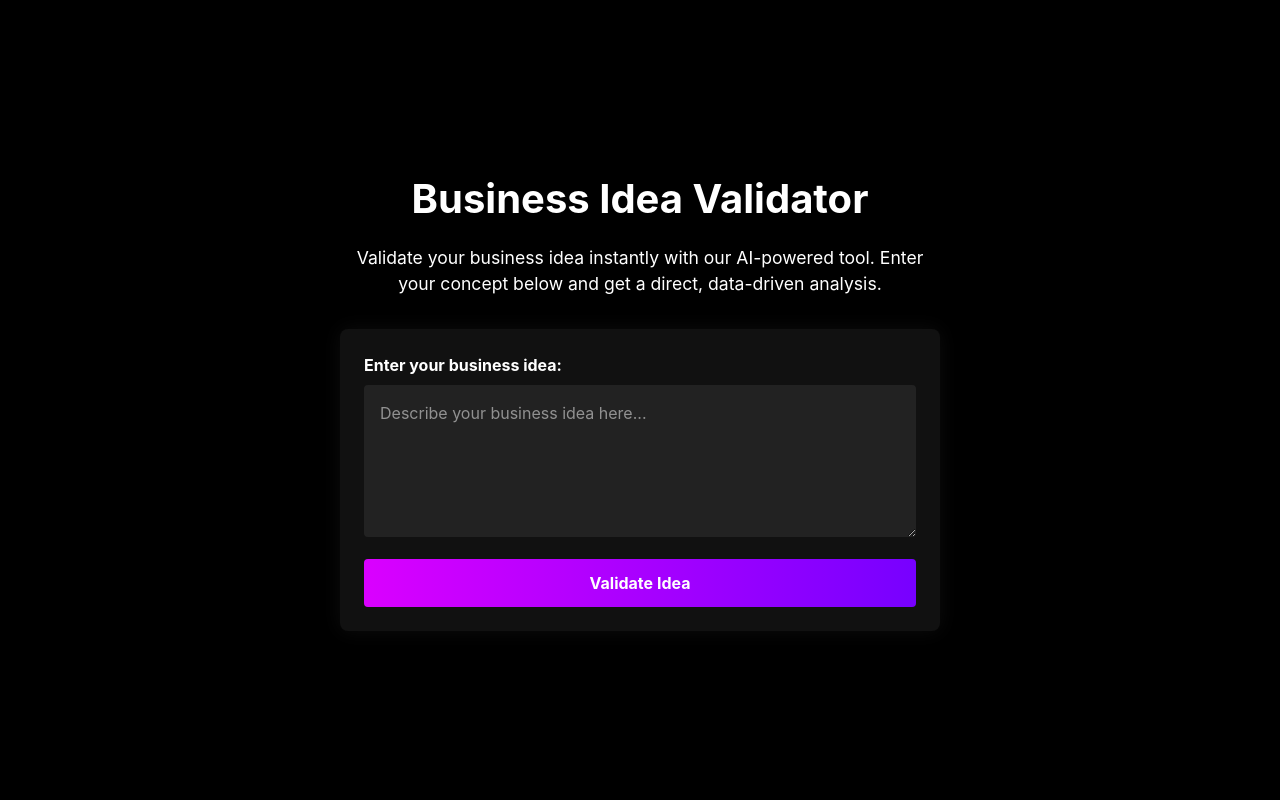
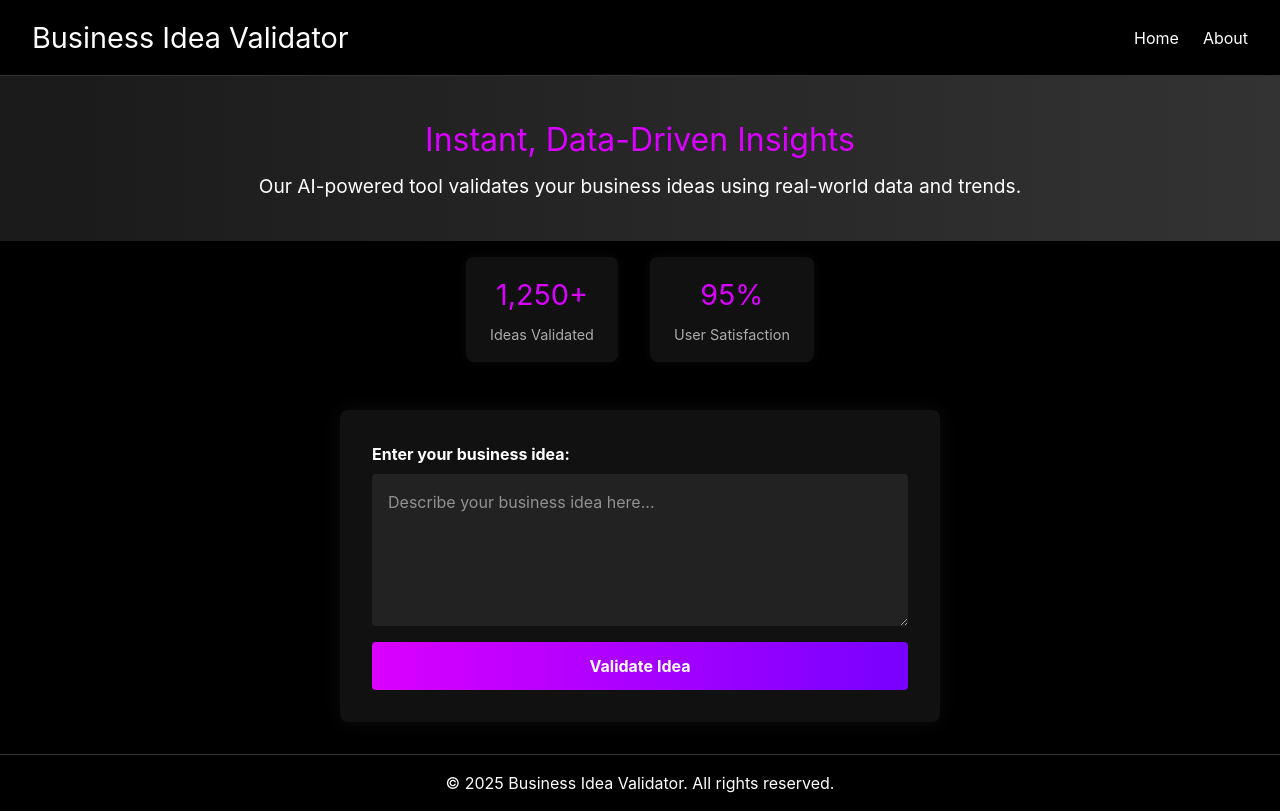
Before and after one commit to DominicDurso/my-business-validator, a Next.js app: page / in a window 1280 px wide. Built offline with nearby package versions, Linux system fonts and the light colour scheme.

Commit message:
Fix TypeScript style errors and update UI

```diff
--- a/app/api/validate/route.js
+++ b/app/api/validate/route.js
@@ -56,22 +56,15 @@ ${JSON.stringify(trendsData, null, 2)}
 Business Idea: ${idea}
     `;
 
-    // Call OpenAI API with the system prompt including trends data
+    // Call OpenAI API with the prompt
     const openaiResponse = await axios.post(
       "https://api.openai.com/v1/chat/completions",
       {
         model: "gpt-3.5-turbo", // or "gpt-4" if available
         messages: [
-          {
-            role: "system",
-            content: systemPrompt,
-          },
-          {
-            role: "user",
-            content: `Business Idea: ${idea}`,
-          },
+          { role: "system", content: systemPrompt },
+          { role: "user", content: `Business Idea: ${idea}` },
         ],
-        // Increase max_tokens if you need a longer output
         max_tokens: 700,
         temperature: 0.7,
       },
@@ -83,21 +76,27 @@ Business Idea: ${idea}
       }
     );
 
-    // Raw AI response
-    const result = openaiResponse.data.choices[0].message.content;
+    // Raw AI response text
+    let result = openaiResponse.data.choices[0].message.content;
 
-    // POST-PROCESS: Remove Markdown symbols (# and *) to clean up the output
-    let cleanedResult = result
-      .replace(/#/g, "")   // remove all '#' characters
-      .replace(/\*/g, ""); // remove all '*' characters
+    // Remove Markdown symbols
+    result = result.replace(/#/g, "").replace(/\*/g, "");
 
-    // Return the cleaned output
-    return new NextResponse(cleanedResult.trim(), {
+    // Transform known headings into <h2> tags with a purple accent
+    const headings = ["Market Potential", "Competition", "Viability", "Risks", "Recommendations"];
+    headings.forEach((heading) => {
+      const regex = new RegExp(`[0-9]*[.)]*\\s*${heading}[:]*`, "gi");
+      result = result.replace(regex, () => {
+        return `<h2 style="font-size:1.4rem; font-weight:bold; margin-top:1rem; color:#8A2BE2;">${heading}</h2>`;
+      });
+    });
+
+    return new NextResponse(result.trim(), {
       status: 200,
-      headers: { "Content-Type": "text/plain" },
+      headers: { "Content-Type": "text/html" },
     });
   } catch (error) {
     console.error("OpenAI API Error:", error.response?.data || error.message);
-    return new NextResponse("Error processing request", { status: 500 });
+    return new NextResponse("Sorry, there are technical difficulties currently.", { status: 500 });
   }
 }
--- a/app/page.tsx
+++ b/app/page.tsx
@@ -1,6 +1,146 @@
 "use client";
 
-import React, { useState, FormEvent } from "react";
+import React, { useState, FormEvent, CSSProperties } from "react";
+
+/**
+ * A helper type that maps string keys to valid React.CSSProperties.
+ * This tells TypeScript that each style object is a valid set of inline styles.
+ */
+type StyleMap = {
+  [key: string]: CSSProperties;
+};
+
+const styles: StyleMap = {
+  main: {
+    minHeight: "100vh",
+    backgroundColor: "#000",
+    color: "#fff",
+    fontFamily:
+      "-apple-system, BlinkMacSystemFont, 'Segoe UI', Roboto, Oxygen, Ubuntu, Cantarell, 'Open Sans', 'Helvetica Neue', sans-serif",
+  },
+  header: {
+    width: "100%",
+    padding: "1rem 2rem",
+    display: "flex",
+    justifyContent: "space-between",
+    alignItems: "center",
+    borderBottom: "1px solid #333",
+  },
+  title: {
+    fontSize: "1.8rem",
+    margin: 0,
+  },
+  nav: {
+    display: "flex",
+    gap: "1.5rem",
+  },
+  navLink: {
+    color: "#fff",
+    textDecoration: "none",
+    fontSize: "1rem",
+    transition: "color 0.2s ease",
+  },
+  hero: {
+    textAlign: "center" as const, // 'center' is valid, sometimes TS wants a const assertion
+    padding: "2rem 1rem",
+    background: "linear-gradient(90deg, #1a1a1a, #333)",
+  },
+  heroTitle: {
+    fontSize: "2rem",
+    margin: "0.5rem 0",
+    color: "#da00ff",
+  },
+  heroText: {
+    fontSize: "1.2rem",
+    margin: "0.5rem 0",
+  },
+  metricsSection: {
+    display: "flex",
+    justifyContent: "center",
+    gap: "2rem",
+    padding: "1rem",
+  },
+  metricCard: {
+    backgroundColor: "#111",
+    padding: "1rem 1.5rem",
+    borderRadius: "8px",
+    boxShadow: "0 0 10px rgba(255, 255, 255, 0.05)",
+    textAlign: "center" as const,
+  },
+  metricValue: {
+    fontSize: "1.8rem",
+    margin: 0,
+    color: "#da00ff",
+  },
+  metricLabel: {
+    fontSize: "0.9rem",
+    margin: "0.5rem 0 0",
+    color: "#aaa",
+  },
+  formContainer: {
+    width: "100%",
+    maxWidth: "600px",
+    padding: "2rem",
+    margin: "2rem auto",
+    backgroundColor: "#111",
+    borderRadius: "8px",
+    boxShadow: "0 0 20px rgba(255, 255, 255, 0.05)",
+  },
+  form: {
+    display: "flex",
+    flexDirection: "column" as const,
+  },
+  label: {
+    marginBottom: "0.5rem",
+    fontSize: "1rem",
+    fontWeight: "bold",
+  },
+  textarea: {
+    width: "100%",
+    border: "none",
+    borderRadius: "4px",
+    padding: "1rem",
+    marginBottom: "1rem",
+    fontSize: "1rem",
+    resize: "vertical",
+    backgroundColor: "#222",
+    color: "#fff",
+    outline: "none",
+  },
+  button: {
+    width: "100%",
+    padding: "0.75rem",
+    border: "none",
+    borderRadius: "4px",
+    fontSize: "1rem",
+    fontWeight: "bold",
+    cursor: "pointer",
+    background:
+      "linear-gradient(90deg, rgba(218,0,255,1) 0%, rgba(119,0,255,1) 100%)",
+    color: "#fff",
+    transition: "opacity 0.2s ease",
+  },
+  responseSection: {
+    width: "100%",
+    maxWidth: "600px",
+    margin: "2rem auto",
+    padding: "2rem",
+    backgroundColor: "#111",
+    borderRadius: "8px",
+    boxShadow: "0 0 20px rgba(255, 255, 255, 0.05)",
+  },
+  responseContent: {
+    whiteSpace: "pre-wrap" as const,
+    fontSize: "1rem",
+    lineHeight: 1.5,
+  },
+  footer: {
+    width: "100%",
+    textAlign: "center" as const,
+    padding: "1rem",
+    borderTop: "1px solid #333",
+  },
+};
 
 export default function Home() {
   const [idea, setIdea] = useState("");
@@ -15,80 +155,53 @@ export default function Home() {
     try {
       const res = await fetch("/api/validate", {
         method: "POST",
-        headers: {
-          "Content-Type": "application/json",
-        },
+        headers: { "Content-Type": "application/json" },
         body: JSON.stringify({ idea }),
       });
       const text = await res.text();
       setResponse(text);
     } catch (error) {
-      setResponse("Error processing request");
+      setResponse("Sorry, there are technical difficulties currently.");
     } finally {
       setLoading(false);
     }
   };
 
   return (
-    <main
-      style={{
-        minHeight: "100vh",
-        backgroundColor: "#000",
-        color: "#fff",
-        display: "flex",
-        flexDirection: "column",
-        alignItems: "center",
-        justifyContent: "center",
-        padding: "2rem",
-        fontFamily:
-          "-apple-system, BlinkMacSystemFont, 'Segoe UI', Roboto, Oxygen, Ubuntu, Cantarell, 'Open Sans', 'Helvetica Neue', sans-serif",
-      }}
-    >
+    <main style={styles.main}>
       {/* Header Section */}
-      <h1
-        style={{
-          fontSize: "2.5rem",
-          fontWeight: "bold",
-          marginBottom: "1rem",
-          textAlign: "center",
-        }}
-      >
-        Business Idea Validator
-      </h1>
-      <p
-        style={{
-          maxWidth: "600px",
-          textAlign: "center",
-          fontSize: "1.1rem",
-          lineHeight: 1.5,
-          marginBottom: "2rem",
-        }}
-      >
-        Validate your business idea instantly with our AI-powered tool. Enter
-        your concept below and get a direct, data-driven analysis.
+      <header style={styles.header}>
+        <h1 style={styles.title}>Business Idea Validator</h1>
+        <nav style={styles.nav}>
+          <a style={styles.navLink} href="/">Home</a>
+          <a style={styles.navLink} href="/about">About</a>
+        </nav>
+      </header>
+
+      {/* Hero Section */}
+      <section style={styles.hero}>
+        <h2 style={styles.heroTitle}>Instant, Data-Driven Insights</h2>
+        <p style={styles.heroText}>
+          Our AI-powered tool validates your business ideas using real-world data and trends.
         </p>
+      </section>
+
+      {/* Metrics Section */}
+      <section style={styles.metricsSection}>
+        <div style={styles.metricCard}>
+          <h3 style={styles.metricValue}>1,250+</h3>
+          <p style={styles.metricLabel}>Ideas Validated</p>
+        </div>
+        <div style={styles.metricCard}>
+          <h3 style={styles.metricValue}>95%</h3>
+          <p style={styles.metricLabel}>User Satisfaction</p>
+        </div>
+      </section>
 
       {/* Form Section */}
-      <form
-        onSubmit={handleSubmit}
-        style={{
-          width: "100%",
-          maxWidth: "600px",
-          backgroundColor: "#111",
-          borderRadius: "8px",
-          padding: "1.5rem",
-          boxShadow: "0 0 20px rgba(255, 255, 255, 0.05)",
-        }}
-      >
-        <label
-          htmlFor="idea"
-          style={{
-            display: "block",
-            marginBottom: "0.5rem",
-            fontWeight: "bold",
-            fontSize: "1rem",
-          }}
-        >
+      <section style={styles.formContainer}>
+        <form onSubmit={handleSubmit} style={styles.form}>
+          <label htmlFor="idea" style={styles.label}>
             Enter your business idea:
           </label>
           <textarea
@@ -97,57 +210,28 @@ export default function Home() {
             onChange={(e) => setIdea(e.target.value)}
             rows={5}
             placeholder="Describe your business idea here..."
-          style={{
-            width: "100%",
-            border: "none",
-            borderRadius: "4px",
-            padding: "1rem",
-            marginBottom: "1rem",
-            fontSize: "1rem",
-            resize: "vertical",
-            backgroundColor: "#222",
-            color: "#fff",
-            outline: "none",
-          }}
+            style={styles.textarea}
           />
-        <button
-          type="submit"
-          disabled={loading}
-          style={{
-            width: "100%",
-            padding: "0.75rem 1rem",
-            border: "none",
-            borderRadius: "4px",
-            fontSize: "1rem",
-            fontWeight: "bold",
-            cursor: "pointer",
-            background:
-              "linear-gradient(90deg, rgba(218,0,255,1) 0%, rgba(119,0,255,1) 100%)",
-            color: "#fff",
-            transition: "opacity 0.2s ease",
-          }}
-        >
+          <button type="submit" disabled={loading} style={styles.button}>
             {loading ? "Validating..." : "Validate Idea"}
           </button>
         </form>
+      </section>
 
       {/* Response Section */}
       {response && (
+        <section style={styles.responseSection}>
           <div
-          style={{
-            marginTop: "2rem",
-            width: "100%",
-            maxWidth: "600px",
-            backgroundColor: "#111",
-            padding: "1.5rem",
-            borderRadius: "8px",
-            boxShadow: "0 0 20px rgba(255, 255, 255, 0.05)",
-            whiteSpace: "pre-wrap",
-          }}
-        >
-          {response}
-        </div>
+            style={styles.responseContent}
+            dangerouslySetInnerHTML={{ __html: response }}
+          />
+        </section>
       )}
+
+      {/* Footer */}
+      <footer style={styles.footer}>
+        <p>© {new Date().getFullYear()} Business Idea Validator. All rights reserved.</p>
+      </footer>
     </main>
   );
 }
```
Lines whose indentation alone changed are shown as unchanged.
